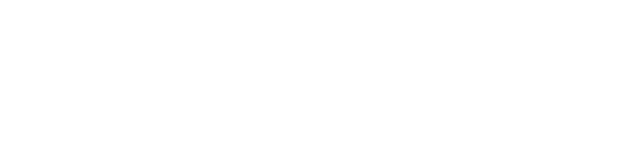
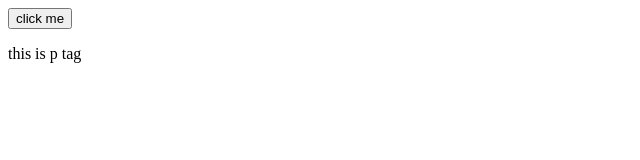
Before and after one commit to Jingwei6688/HTML-and-CSS-Projects, a plain HTML site: page HelloWorld.html in a window 1280 px wide. Shown: the whole page, without its empty margins (0-640 px from the left). Drawn offline with Linux system fonts and the light colour scheme.

Commit message:
modified 2 HelloWorld files

```diff
--- a/HelloWorld.html
+++ b/HelloWorld.html
@@ -1,6 +1,5 @@
 <!DOCTYPE html>
 <html lang="en">
-<script src="HelloWorldJS.js"></script>
 
 <head>
   <meta charset="UTF-8">
@@ -9,7 +8,11 @@
 </head>
 
 <body>
+  <button onclick="clickme()">click me</button>
+  <p id="ptag">this is p tag</p>
 
+  <!-- Script -->
+  <script src="HelloWorldJS.js"></script>
 </body>
 
 </html>
--- a/HelloWorldJS.js
+++ b/HelloWorldJS.js
@@ -1 +1,6 @@
-alert('Hello World, I am an alert box')
+//alert('Hello World, I am an alert box')
+function clickme() {
+  var str1 = "Hello World!"
+  var str2 = str1.fontcolor('green');
+  document.getElementById('ptag').innerHTML = str2;
+}
```
